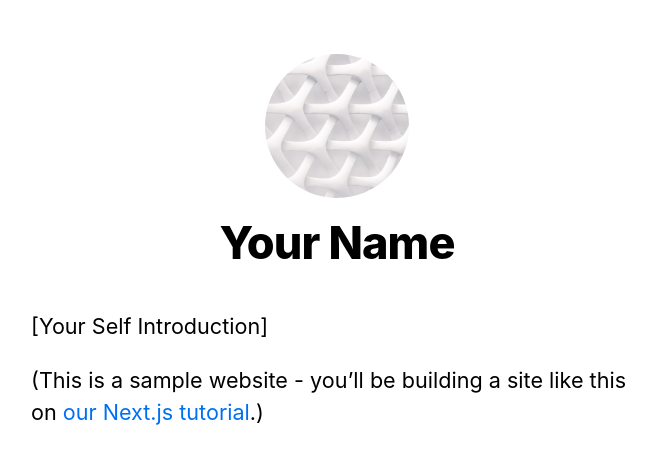
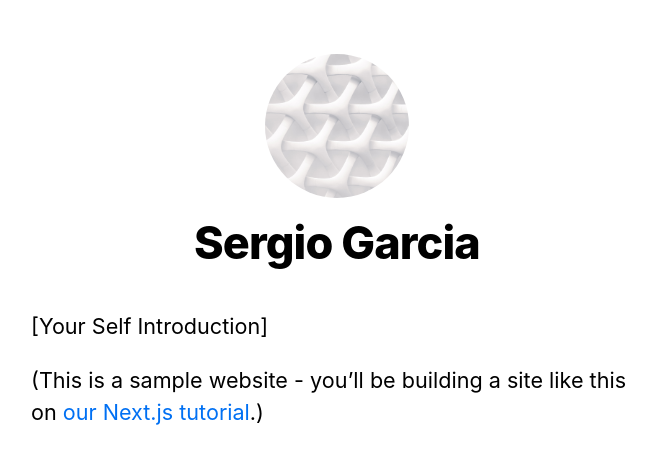
Before and after one commit to nickothan/Nextjs, a Next.js app: page / in a window 1280 px wide. Shown: the top 464 px of the page, without its empty margins (303-959 px from the left). Built offline with nearby package versions, Linux system fonts and the light colour scheme.

Commit message:
Update name

```diff
--- a/components/Layout/layout.js
+++ b/components/Layout/layout.js
@@ -4,7 +4,7 @@ import styles from "./layout.module.css"
 import utilStyles from "../../styles/utils.module.css"
 import Link from "next/link"
 
-const name = "Your Name"
+const name = "Sergio Garcia"
 export const siteTitle = "Next.js Sample Website"
 
 export default function Layout({ children, home }) {
```
